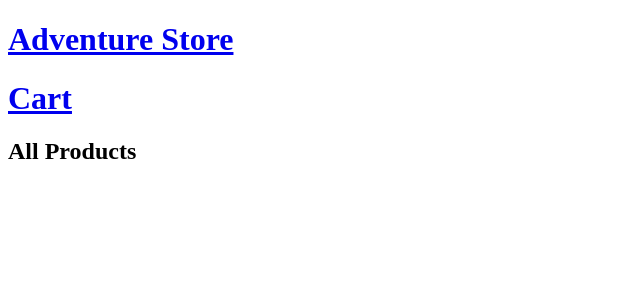
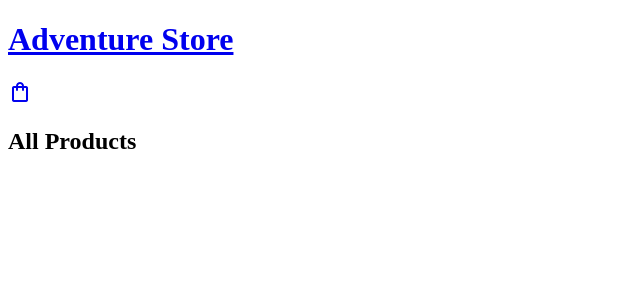
Before and after one commit to nkosi-tauro/inventory_cart, a Nuxt app: page / in a window 1280 px wide. Shown: the top 300 px of the page, without its empty margins (0-640 px from the left). Built offline with nearby package versions, Linux system fonts and the light colour scheme.

Commit message:
added google fonts/icons

```diff
--- a/layouts/default.vue
+++ b/layouts/default.vue
@@ -5,12 +5,14 @@
         <h1>Adventure Store</h1>
       </NuxtLink>
       <NuxtLink to="/cart">
-        <h1>Cart</h1>
+        <span class="material-icons-outlined">
+          shopping_bag
+        </span>
       </NuxtLink>
     </header>
 
     <div>
-      <slot/>
+      <slot />
     </div>
   </div>
 </template>
@@ -19,6 +21,4 @@
 
 </script>
 
-<style scoped>
-
-</style>
+<style scoped></style>
--- a/nuxt.config.ts
+++ b/nuxt.config.ts
@@ -1,4 +1,18 @@
 // https://nuxt.com/docs/api/configuration/nuxt-config
 export default defineNuxtConfig({
+  app: {
+    head: {
+      link: [
+        {
+          rel: 'stylesheet',
+          href: "https://fonts.googleapis.com/icon?family=Material+Icons+Outlined"
+        },
+        {
+          rel: 'stylesheet',
+          href: 'https://fonts.googleapis.com/css2?family=VT323&display=swap'
+        }
+      ]
+    }
+  }
 
 })
```
